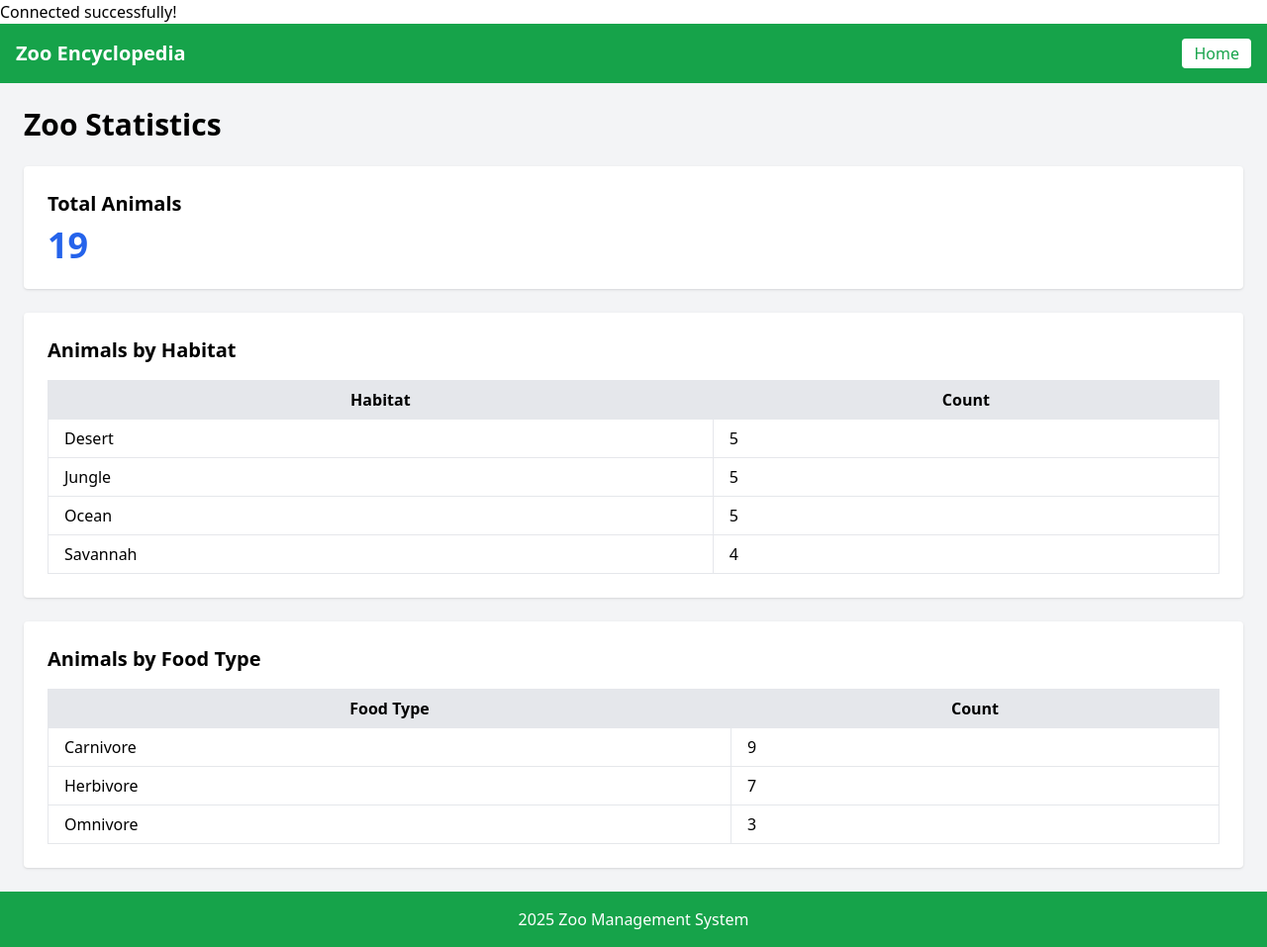
After one commit to Gourita-M/Zoo-Encyclopedia-Brief, a PHP site: page /Pages/test.php in a window 1280 px wide. The commit adds this page. Shown: the whole page at 99% size. Run offline with PHP 8.4, Linux system fonts and the light colour scheme; data comes from the database, SQL or seed files in the repository; some libraries are stand-ins or nearby versions.

Commit message:
feat: Working on Statistics page

```diff
--- a/Zoo Encyclopédie code/Pages/Add_Animal.php
+++ b/Zoo Encyclopédie code/Pages/Add_Animal.php
@@ -51,7 +51,7 @@
       </select>
 
       <label class="block mb-2">Image URL:</label>
-      <input type="file" name="addimage" class="w-full border px-2 py-1 mb-3" required>
+      <input type="text" name="addimage" class="w-full border px-2 py-1 mb-3" required>
 
       <label class="block mb-2 font-semibold">Habitat:</label>
         <select class="p-2 border rounded w-full" name="addhabitat" required>
--- /dev/null
+++ b/Zoo Encyclopédie code/Pages/test.php
@@ -0,0 +1,95 @@
+<?php
+include "./sql_connect.php";
+
+// 1. Total animals
+$total_sql = "SELECT COUNT(*) AS total_animals FROM animals";
+$total_result = $connection->query($total_sql);
+$total = $total_result->fetch_assoc()['total_animals'];
+
+// 2. Animals by habitat
+$habitat_sql = "
+    SELECT Habitat.NomHab, COUNT(Animals.ID_Animals) AS count_animals
+    FROM animals
+    JOIN habitat ON animals.HabitatID = habitat.IdHabitat
+    GROUP BY Habitat.NomHab
+";
+$habitat_result = $connection->query($habitat_sql);
+
+// 3. Animals by food type
+$type_sql = "
+    SELECT Alimentaire_type, COUNT(*) AS count_type
+    FROM animals
+    GROUP BY Alimentaire_type
+";
+$type_result = $connection->query($type_sql);
+?>
+<!DOCTYPE html>
+<html lang="en">
+<head>
+<meta charset="UTF-8">
+<title>Statistics</title>
+<script src="https://cdn.tailwindcss.com"></script>
+</head>
+<body>
+<nav class="bg-green-600 text-white p-4 flex justify-between items-center">
+    <h1 class="text-xl font-bold">Zoo Encyclopedia</h1>
+    <div class="space-x-4">
+      <a href="../index.php" class="bg-white text-green-600 px-3 py-1 rounded">
+        Home
+      </a>
+    </div>
+  </nav>
+<main class="bg-gray-100 p-6">
+
+<h1 class="text-3xl font-bold mb-6">Zoo Statistics</h1>
+
+<!-- Total animals -->
+<div class="bg-white shadow rounded p-6 mb-6">
+  <h2 class="text-xl font-semibold mb-2">Total Animals</h2>
+  <p class="text-4xl font-bold text-blue-600"><?php echo $total; ?></p>
+</div>
+
+<!-- Animals per habitat -->
+<div class="bg-white shadow rounded p-6 mb-6">
+  <h2 class="text-xl font-semibold mb-4">Animals by Habitat</h2>
+  <table class="w-full border">
+    <tr class="bg-gray-200">
+      <th class="border px-4 py-2">Habitat</th>
+      <th class="border px-4 py-2">Count</th>
+    </tr>
+
+    <?php while ($row = $habitat_result->fetch_assoc()) { ?>
+      <tr>
+        <td class="border px-4 py-2"><?php echo $row['NomHab']; ?></td>
+        <td class="border px-4 py-2"><?php echo $row['count_animals']; ?></td>
+      </tr>
+    <?php } ?>
+
+  </table>
+</div>
+
+<!-- Animals by food type -->
+<div class="bg-white shadow rounded p-6">
+  <h2 class="text-xl font-semibold mb-4">Animals by Food Type</h2>
+  <table class="w-full border">
+    <tr class="bg-gray-200">
+      <th class="border px-4 py-2">Food Type</th>
+      <th class="border px-4 py-2">Count</th>
+    </tr>
+
+    <?php while ($row = $type_result->fetch_assoc()) { ?>
+      <tr>
+        <td class="border px-4 py-2"><?php echo $row['Alimentaire_type']; ?></td>
+        <td class="border px-4 py-2"><?php echo $row['count_type']; ?></td>
+      </tr>
+    <?php } ?>
+
+  </table>
+</div>
+
+</main>
+<footer class="bg-green-600 text-white p-4 text-center">
+    2025 Zoo Management System
+</footer>
+</body>
+</html>
```
Also changed, not shown: Zoo Encyclopédie code/Pages/edit.php (+7 -9 lines).
